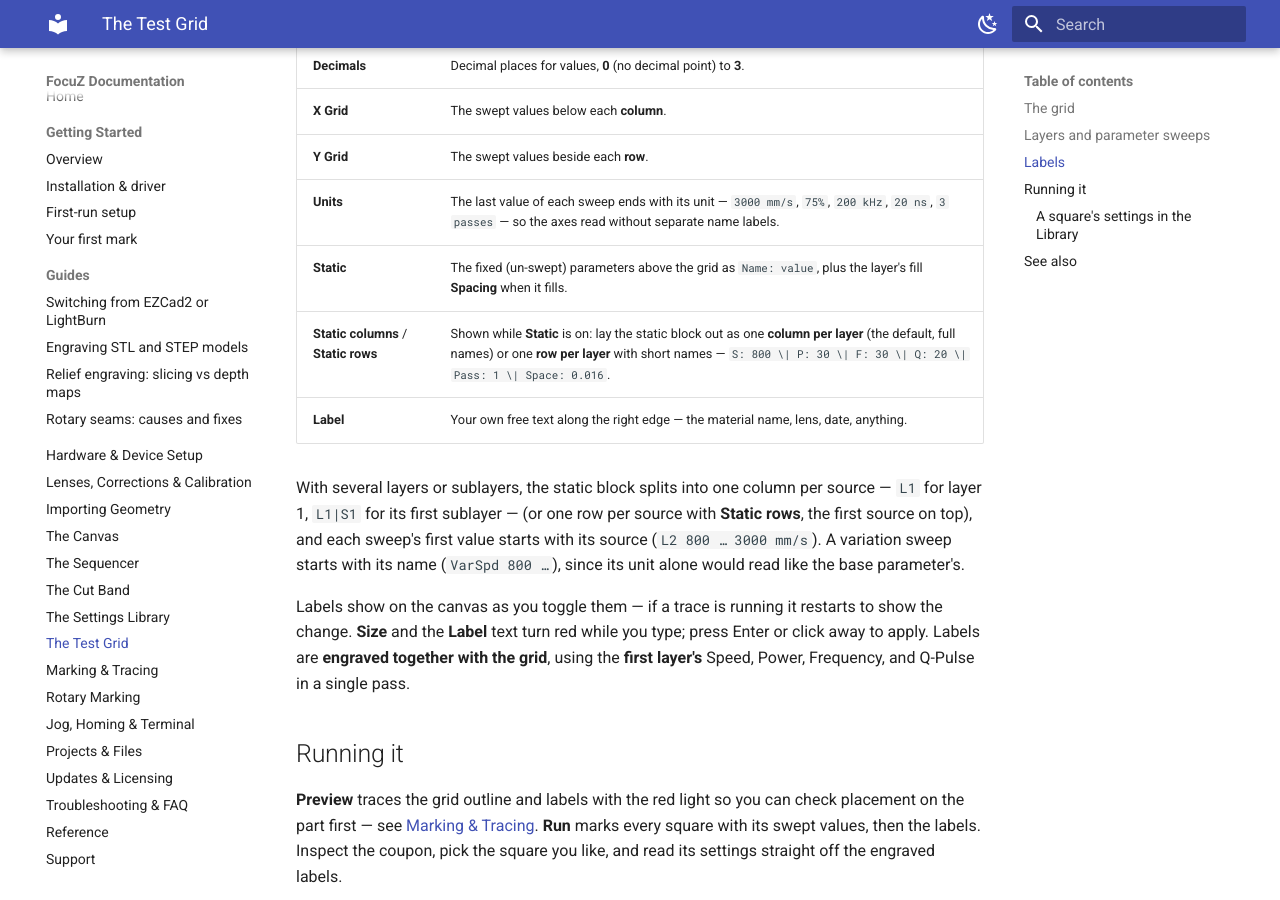
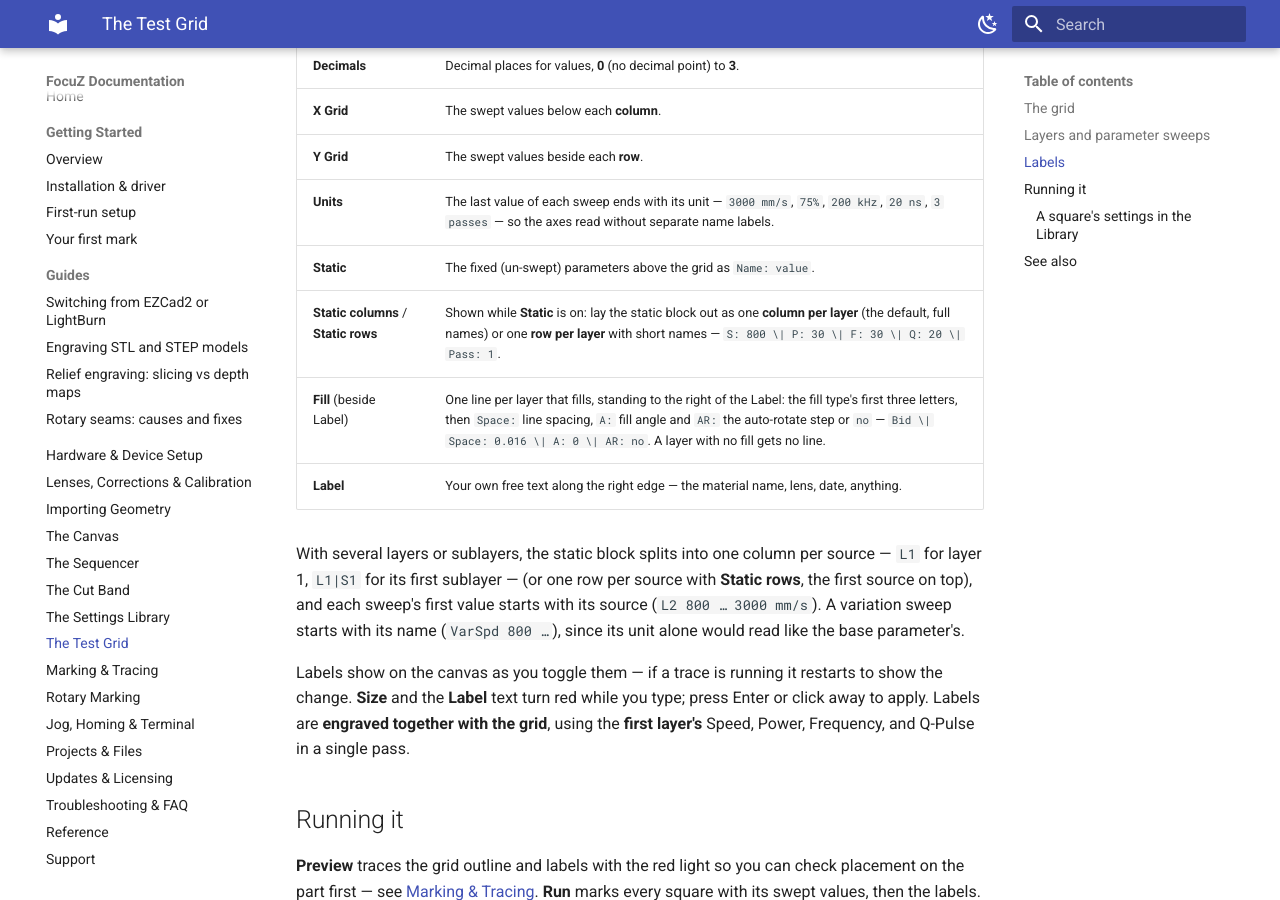
Before and after one commit to Lokahi-Shop/focuz-docs, an MkDocs documentation site: the page built from docs/test-grid.md, in a window 1280 px wide and 900 px high, scrolled down 1960 px. Built offline with MkDocs 1.6.1 and Material for MkDocs 9.7.7, drawn with Linux system fonts in a browser that asks for light colours.

Commit message:
Test Grid: Fill line per filling layer beside the Label; Spacing leaves the static block
Co-Authored-By: Claude Fable 5.1 <noreply@anthropic.com>

```diff
--- a/docs/test-grid.md
+++ b/docs/test-grid.md
@@ -68,8 +68,9 @@ section:
 | **X Grid** | The swept values below each **column**. |
 | **Y Grid** | The swept values beside each **row**. |
 | **Units** | The last value of each sweep ends with its unit — `3000 mm/s`, `75%`, `200 kHz`, `20 ns`, `3 passes` — so the axes read without separate name labels. |
-| **Static** | The fixed (un-swept) parameters above the grid as `Name: value`, plus the layer's fill **Spacing** when it fills. |
-| **Static columns** / **Static rows** | Shown while **Static** is on: lay the static block out as one **column per layer** (the default, full names) or one **row per layer** with short names — `S: 800 \| P: 30 \| F: 30 \| Q: 20 \| Pass: 1 \| Space: 0.016`. |
+| **Static** | The fixed (un-swept) parameters above the grid as `Name: value`. |
+| **Static columns** / **Static rows** | Shown while **Static** is on: lay the static block out as one **column per layer** (the default, full names) or one **row per layer** with short names — `S: 800 \| P: 30 \| F: 30 \| Q: 20 \| Pass: 1`. |
+| **Fill** (beside Label) | One line per layer that fills, standing to the right of the Label: the fill type's first three letters, then `Space:` line spacing, `A:` fill angle and `AR:` the auto-rotate step or `no` — `Bid \| Space: 0.016 \| A: 0 \| AR: no`. A layer with no fill gets no line. |
 | **Label** | Your own free text along the right edge — the material name, lens, date, anything. |
 
 With several layers or sublayers, the static block splits into one column per source — `L1` for layer 1,
```
